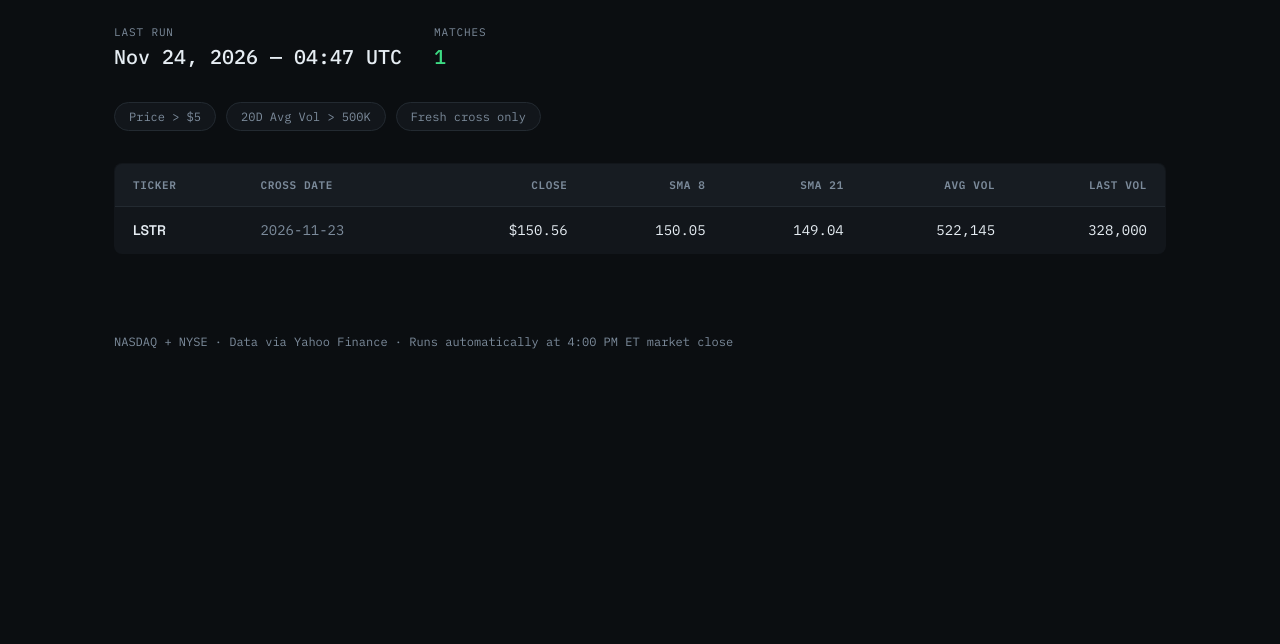
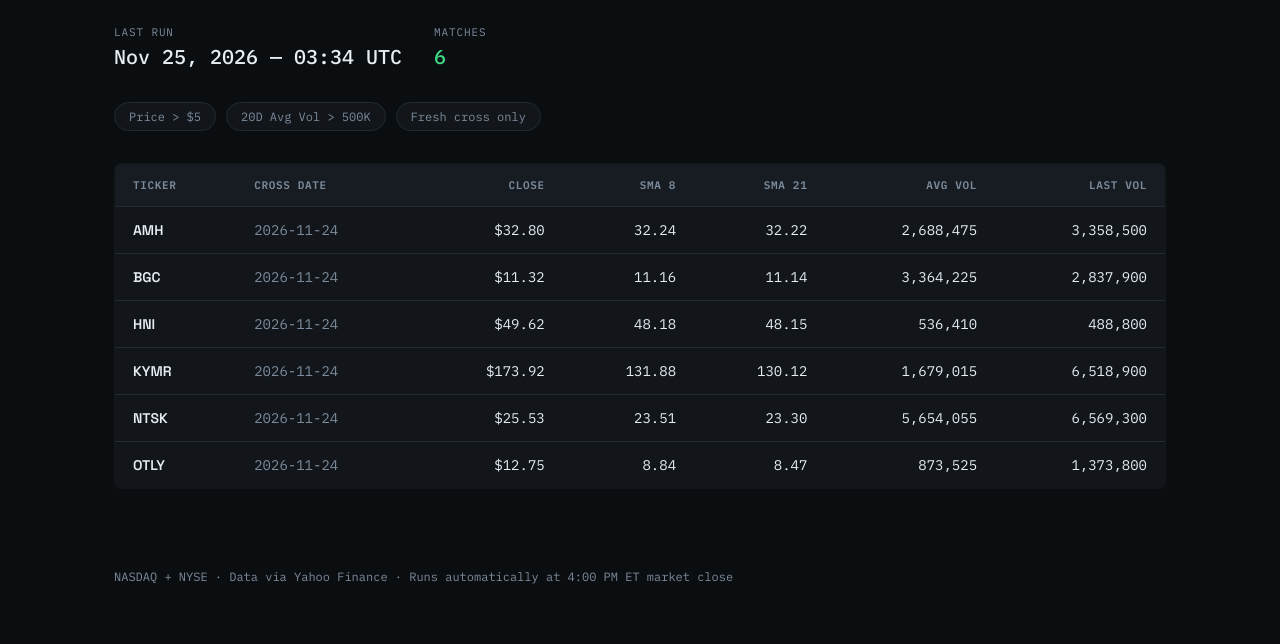
Before and after one commit to belch99/swing-screener, a plain HTML site: page docs/daily.html in a window 1280 px wide. Shown: the part 291-935 px from the top of the page. Before the commit the page ends 800 px from the top, so only its background shows below. Drawn offline with Linux system fonts and the light colour scheme.

Commit message:
Daily SMA scan: 2026-11-25

```diff
--- a/docs/daily.html
+++ b/docs/daily.html
@@ -238,7 +238,7 @@
 <body>
 
   <div class="tape-wrap">
-    <div class="tape-track"><span class="tape-item"><span class="tape-ticker">LSTR</span><span class="tape-price">$150.56</span></span><span class="tape-item"><span class="tape-ticker">LSTR</span><span class="tape-price">$150.56</span></span></div>
+    <div class="tape-track"><span class="tape-item"><span class="tape-ticker">AMH</span><span class="tape-price">$32.80</span></span><span class="tape-item"><span class="tape-ticker">BGC</span><span class="tape-price">$11.32</span></span><span class="tape-item"><span class="tape-ticker">HNI</span><span class="tape-price">$49.62</span></span><span class="tape-item"><span class="tape-ticker">KYMR</span><span class="tape-price">$173.92</span></span><span class="tape-item"><span class="tape-ticker">NTSK</span><span class="tape-price">$25.53</span></span><span class="tape-item"><span class="tape-ticker">OTLY</span><span class="tape-price">$12.75</span></span><span class="tape-item"><span class="tape-ticker">AMH</span><span class="tape-price">$32.80</span></span><span class="tape-item"><span class="tape-ticker">BGC</span><span class="tape-price">$11.32</span></span><span class="tape-item"><span class="tape-ticker">HNI</span><span class="tape-price">$49.62</span></span><span class="tape-item"><span class="tape-ticker">KYMR</span><span class="tape-price">$173.92</span></span><span class="tape-item"><span class="tape-ticker">NTSK</span><span class="tape-price">$25.53</span></span><span class="tape-item"><span class="tape-ticker">OTLY</span><span class="tape-price">$12.75</span></span></div>
   </div>
 
     <nav class="top-nav">
@@ -255,11 +255,11 @@
     <div class="meta-row">
       <div class="meta-item">
         <div class="meta-label">Last run</div>
-        <div class="meta-value">Nov 24, 2026 — 04:47 UTC</div>
+        <div class="meta-value">Nov 25, 2026 — 03:34 UTC</div>
       </div>
       <div class="meta-item">
         <div class="meta-label">Matches</div>
-        <div class="meta-value accent">1</div>
+        <div class="meta-value accent">6</div>
       </div>
     </div>
   </header>
@@ -283,13 +283,58 @@
           </thead>
           <tbody>
         <tr>
-          <td class="col-ticker">LSTR</td>
-          <td class="mono">2026-11-23</td>
-          <td class="mono num">$150.56</td>
-          <td class="mono num">150.05</td>
-          <td class="mono num">149.04</td>
-          <td class="mono num">522,145</td>
-          <td class="mono num">328,000</td>
+          <td class="col-ticker">AMH</td>
+          <td class="mono">2026-11-24</td>
+          <td class="mono num">$32.80</td>
+          <td class="mono num">32.24</td>
+          <td class="mono num">32.22</td>
+          <td class="mono num">2,688,475</td>
+          <td class="mono num">3,358,500</td>
+        </tr>
+        <tr>
+          <td class="col-ticker">BGC</td>
+          <td class="mono">2026-11-24</td>
+          <td class="mono num">$11.32</td>
+          <td class="mono num">11.16</td>
+          <td class="mono num">11.14</td>
+          <td class="mono num">3,364,225</td>
+          <td class="mono num">2,837,900</td>
+        </tr>
+        <tr>
+          <td class="col-ticker">HNI</td>
+          <td class="mono">2026-11-24</td>
+          <td class="mono num">$49.62</td>
+          <td class="mono num">48.18</td>
+          <td class="mono num">48.15</td>
+          <td class="mono num">536,410</td>
+          <td class="mono num">488,800</td>
+        </tr>
+        <tr>
+          <td class="col-ticker">KYMR</td>
+          <td class="mono">2026-11-24</td>
+          <td class="mono num">$173.92</td>
+          <td class="mono num">131.88</td>
+          <td class="mono num">130.12</td>
+          <td class="mono num">1,679,015</td>
+          <td class="mono num">6,518,900</td>
+        </tr>
+        <tr>
+          <td class="col-ticker">NTSK</td>
+          <td class="mono">2026-11-24</td>
+          <td class="mono num">$25.53</td>
+          <td class="mono num">23.51</td>
+          <td class="mono num">23.30</td>
+          <td class="mono num">5,654,055</td>
+          <td class="mono num">6,569,300</td>
+        </tr>
+        <tr>
+          <td class="col-ticker">OTLY</td>
+          <td class="mono">2026-11-24</td>
+          <td class="mono num">$12.75</td>
+          <td class="mono num">8.84</td>
+          <td class="mono num">8.47</td>
+          <td class="mono num">873,525</td>
+          <td class="mono num">1,373,800</td>
         </tr>
           </tbody>
         </table>
@@ -300,7 +345,7 @@
   </footer>
 
 <script>
-  window.SCREENER_DATA = [{"ticker": "LSTR", "close_date": "2026-11-23", "close": 150.56, "sma8": 150.05, "sma21": 149.04, "avg_vol": 522145, "last_vol": 328000}];
+  window.SCREENER_DATA = [{"ticker": "AMH", "close_date": "2026-11-24", "close": 32.8, "sma8": 32.24, "sma21": 32.22, "avg_vol": 2688475, "last_vol": 3358500}, {"ticker": "BGC", "close_date": "2026-11-24", "close": 11.32, "sma8": 11.16, "sma21": 11.14, "avg_vol": 3364225, "last_vol": 2837900}, {"ticker": "HNI", "close_date": "2026-11-24", "close": 49.62, "sma8": 48.18, "sma21": 48.15, "avg_vol": 536410, "last_vol": 488800}, {"ticker": "KYMR", "close_date": "2026-11-24", "close": 173.92, "sma8": 131.88, "sma21": 130.12, "avg_vol": 1679015, "last_vol": 6518900}, {"ticker": "NTSK", "close_date": "2026-11-24", "close": 25.53, "sma8": 23.51, "sma21": 23.3, "avg_vol": 5654055, "last_vol": 6569300}, {"ticker": "OTLY", "close_date": "2026-11-24", "close": 12.75, "sma8": 8.84, "sma21": 8.47, "avg_vol": 873525, "last_vol": 1373800}];
 </script>
 </body>
 </html>
```
Also changed, not shown: daily_cross_results.csv (+6 -1 lines).
